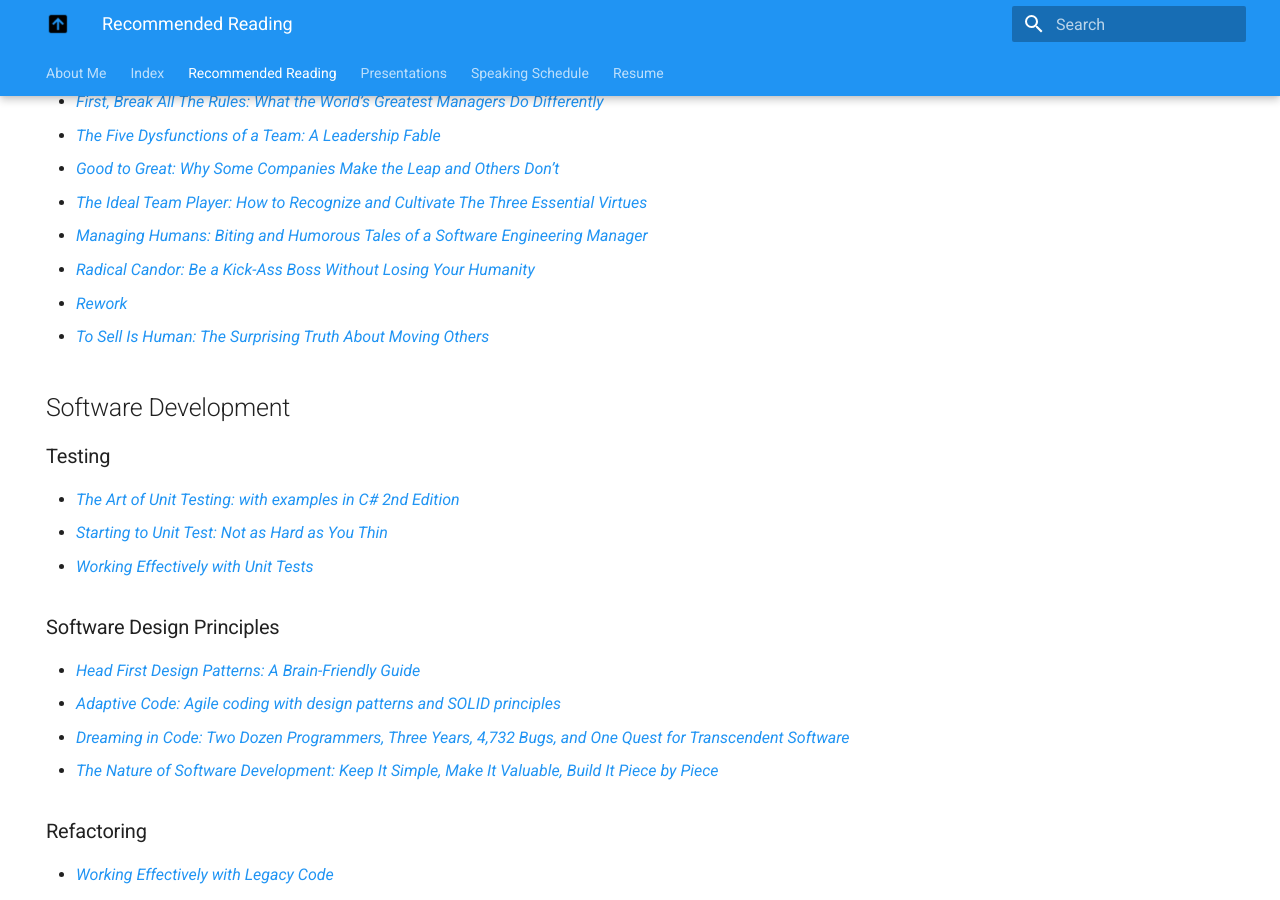
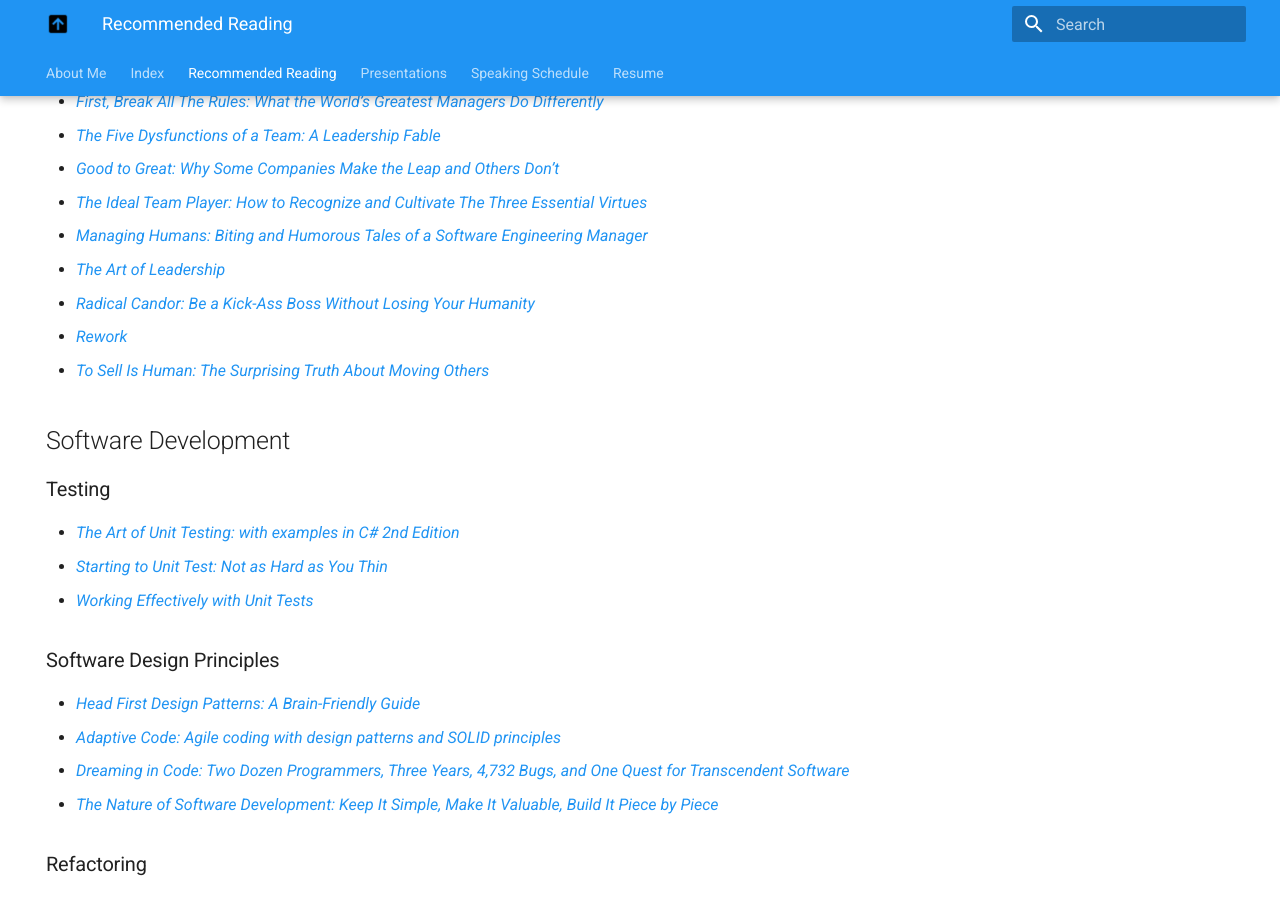
Before and after one commit to cameronpresley/blog, an MkDocs documentation site: the page built from docs/books.md, in a window 1280 px wide and 900 px high, scrolled down 356 px. Built offline with MkDocs 1.6.1 and Material for MkDocs 9.7.7, drawn with Linux system fonts in a browser that asks for light colours.

Commit message:
Added books by Rands to the list (#24)

```diff
--- a/docs/books.md
+++ b/docs/books.md
@@ -10,64 +10,65 @@
 
 ## Leadership
 
-- _[Creating Great Teams: How Self-Selection Lets People Excel](https://smile.amazon.com/Creating-Great-Teams-Self-Selection-People/dp/1680501283")_
-- _[The Effective Manager](https://smile.amazon.com/Effective-Manager-Mark-Horstman/dp/1119244609")_
-- _[Extreme Ownership: How U.S.Navy SEALs Lead and Win](https://www.amazon.com/Extreme-Ownership-U-S-Navy-SEALs-ebook/dp/B0739PYQSS")_
-- _[First, Break All The Rules: What the World&#8217;s Greatest Managers Do Differently](https://smile.amazon.com/First-Break-All-Rules-Differently/dp/1595621113")_
-- _[The Five Dysfunctions of a Team: A Leadership Fable](https://www.amazon.com/Five-Dysfunctions-Team-Leadership-Fable/dp/0787960756")_
-- _[Good to Great: Why Some Companies Make the Leap and Others Don&#8217;t](https://smile.amazon.com/Good-Great-Some-Companies-Others/dp/0066620996")_
-- _[The Ideal Team Player: How to Recognize and Cultivate The Three Essential Virtues](https://www.amazon.com/Ideal-Team-Player-Recognize-Cultivate-ebook/dp/B01B6AEJJ0")_
-- _[Managing Humans: Biting and Humorous Tales of a Software Engineering Manager](https://www.amazon.com/Managing-Humans-Humorous-Software-Engineering/dp/1484221575")_
-- _[Radical Candor: Be a Kick-Ass Boss Without Losing Your Humanity](https://smile.amazon.com/Radical-Candor-Kick-Ass-Without-Humanity/dp/1250103509")_
-- _[Rework](https://smile.amazon.com/Rework-Jason-Fried-ebook/dp/B002MUAJ2A/")_
-- _[To Sell Is Human: The Surprising Truth About Moving Others](https://smile.amazon.com/Sell-Human-Surprising-Moving-Others/dp/1594487154")_
+- _[Creating Great Teams: How Self-Selection Lets People Excel](https://amazon.com/Creating-Great-Teams-Self-Selection-People/dp/1680501283)_
+- _[The Effective Manager](https://amazon.com/Effective-Manager-Mark-Horstman/dp/1119244609)_
+- _[Extreme Ownership: How U.S.Navy SEALs Lead and Win](https://www.amazon.com/Extreme-Ownership-U-S-Navy-SEALs-ebook/dp/B0739PYQSS)_
+- _[First, Break All The Rules: What the World&#8217;s Greatest Managers Do Differently](https://amazon.com/First-Break-All-Rules-Differently/dp/1595621113)_
+- _[The Five Dysfunctions of a Team: A Leadership Fable](https://www.amazon.com/Five-Dysfunctions-Team-Leadership-Fable/dp/0787960756)_
+- _[Good to Great: Why Some Companies Make the Leap and Others Don&#8217;t](https://amazon.com/Good-Great-Some-Companies-Others/dp/0066620996)_
+- _[The Ideal Team Player: How to Recognize and Cultivate The Three Essential Virtues](https://www.amazon.com/Ideal-Team-Player-Recognize-Cultivate-ebook/dp/B01B6AEJJ0)_
+- _[Managing Humans: Biting and Humorous Tales of a Software Engineering Manager](https://www.amazon.com/Managing-Humans-Humorous-Software-Engineering/dp/1484221575)_
+- _[The Art of Leadership](https://www.amazon.com/Art-Leadership-Small-Things-Done/dp/1492045691)_
+- _[Radical Candor: Be a Kick-Ass Boss Without Losing Your Humanity](https://amazon.com/Radical-Candor-Kick-Ass-Without-Humanity/dp/1250103509)_
+- _[Rework](https://amazon.com/Rework-Jason-Fried-ebook/dp/B002MUAJ2A/)_
+- _[To Sell Is Human: The Surprising Truth About Moving Others](https://amazon.com/Sell-Human-Surprising-Moving-Others/dp/1594487154)_
 
 
 ## Software Development
 
 ### Testing
 
-- _[The Art of Unit Testing: with examples in C# 2nd Edition](https://smile.amazon.com/Art-Unit-Testing-examples/dp/1617290890/")_
-- _[Starting to Unit Test: Not as Hard as You Thin](https://smile.amazon.com/Starting-Unit-Test-Hard-Think-ebook/dp/B00KIZ6JAC")_
-- _[Working Effectively with Unit Tests](https://smile.amazon.com/Working-Effectively-Unit-Tests-Fields/dp/1503242706/")_
+- _[The Art of Unit Testing: with examples in C# 2nd Edition](https://amazon.com/Art-Unit-Testing-examples/dp/1617290890/)_
+- _[Starting to Unit Test: Not as Hard as You Thin](https://amazon.com/Starting-Unit-Test-Hard-Think-ebook/dp/B00KIZ6JAC)_
+- _[Working Effectively with Unit Tests](https://amazon.com/Working-Effectively-Unit-Tests-Fields/dp/1503242706/)_
 
 ### Software Design Principles
 
-- _[Head First Design Patterns: A Brain-Friendly Guide](https://smile.amazon.com/Head-First-Design-Patterns-Brain-Friendly/dp/0596007124/")_
-- _[Adaptive Code: Agile coding with design patterns and SOLID principles](https://smile.amazon.com/Adaptive-Code-principles-Developer-Practices/dp/1509302581")_
-- _[Dreaming in Code: Two Dozen Programmers, Three Years, 4,732 Bugs, and One Quest for Transcendent Software](https://smile.amazon.com/Dreaming-Code-Programmers-Transcendent-Software/dp/1400082471")_
-- _[The Nature of Software Development: Keep It Simple, Make It Valuable, Build It Piece by Piece](https://smile.amazon.com/Nature-Software-Development-Simple-Valuable/dp/1941222374")_
+- _[Head First Design Patterns: A Brain-Friendly Guide](https://amazon.com/Head-First-Design-Patterns-Brain-Friendly/dp/0596007124/)_
+- _[Adaptive Code: Agile coding with design patterns and SOLID principles](https://amazon.com/Adaptive-Code-principles-Developer-Practices/dp/1509302581)_
+- _[Dreaming in Code: Two Dozen Programmers, Three Years, 4,732 Bugs, and One Quest for Transcendent Software](https://amazon.com/Dreaming-Code-Programmers-Transcendent-Software/dp/1400082471)_
+- _[The Nature of Software Development: Keep It Simple, Make It Valuable, Build It Piece by Piece](https://amazon.com/Nature-Software-Development-Simple-Valuable/dp/1941222374)_
 
 ### Refactoring
 
-- _[Working Effectively with Legacy Code](https://smile.amazon.com/Working-Effectively-Legacy-Michael-Feathers/dp/0131177052/")_
-- _[Refactoring: Improving the Design of Existing Code](https://smile.amazon.com/Refactoring-Improving-Design-Existing-Code/dp/0201485672")_
+- _[Working Effectively with Legacy Code](https://amazon.com/Working-Effectively-Legacy-Michael-Feathers/dp/0131177052/)_
+- _[Refactoring: Improving the Design of Existing Code](https://amazon.com/Refactoring-Improving-Design-Existing-Code/dp/0201485672)_
 
 ## Career
 
-- _[The Pragmatic Programmer: From Journeyman to Master](https://smile.amazon.com/Pragmatic-Programmer-Journeyman-Master/dp/020161622X/")_
-- _[Apprenticeship Patterns: Guidance for the Aspiring Software Craftsman](https://smile.amazon.com/Apprenticeship-Patterns-Guidance-Aspiring-Craftsman/dp/0596518382/")_
-- _[The Effective Engineer: How to Leverage Your Efforts In Software Engineering to Make a Disproportionate and Meaningful Impact](https://smile.amazon.com/Effective-Engineer-Engineering-Disproportionate-Meaningful/dp/0996128107/")_
-- _[So Good They Can't Ignore You: Why Skills Trump Passion in the Quest for Work You Love](https://smile.amazon.com/Good-They-Cant-Ignore-You-ebook/dp/B0076DDBJ6")_
-- _[Damn Good Advice(For People with Talent!): How To Unleash Your Creative Potential](https://smile.amazon.com/Damn-Good-Advice-People-Talent/dp/0714863483")_
+- _[The Pragmatic Programmer: From Journeyman to Master](https://amazon.com/Pragmatic-Programmer-Journeyman-Master/dp/020161622X/)_
+- _[Apprenticeship Patterns: Guidance for the Aspiring Software Craftsman](https://amazon.com/Apprenticeship-Patterns-Guidance-Aspiring-Craftsman/dp/0596518382/)_
+- _[The Effective Engineer: How to Leverage Your Efforts In Software Engineering to Make a Disproportionate and Meaningful Impact](https://amazon.com/Effective-Engineer-Engineering-Disproportionate-Meaningful/dp/0996128107/)_
+- _[So Good They Can't Ignore You: Why Skills Trump Passion in the Quest for Work You Love](https://amazon.com/Good-They-Cant-Ignore-You-ebook/dp/B0076DDBJ6)_
+- _[Damn Good Advice(For People with Talent!): How To Unleash Your Creative Potential](https://amazon.com/Damn-Good-Advice-People-Talent/dp/0714863483)_
 
 ## Process
 
-- _[Scrum: The Art of Doing Twice the Work in Half the Time](https://smile.amazon.com/Scrum-Doing-Twice-Work-Half/dp/038534645X")_
-- _[The Goal: A Process of Ongoing Improvement](https://smile.amazon.com/Goal-Process-Ongoing-Improvement/dp/0884271951/")_
-- _[Theory of Constraints](https://smile.amazon.com/Theory-Constraints-Eliyahu-M-Goldratt-ebook/dp/B00L7XYW2Q")_
-- _[The Phoenix Project: A Novel about IT, DevOps, and Helping Your Business Win](https://smile.amazon.com/Phoenix-Project-DevOps-Helping-Business-ebook/dp/B078Y98RG8")_
-- _[Making Work Visible: Exposing Time Theft to Optimize Work & Flow](https://smile.amazon.com/Making-Work-Visible-Exposing-Optimize-ebook/dp/B076BYZ6VN")_
-- _[User Story Mapping: Discover the Whole Story, Build the Right Product](https://www.amazon.com/User-Story-Mapping-Discover-Product-ebook/dp/B00NF07FHS")_
-- _[Atomic Habits: An Easy & Proven Way to Build Good Habits & Break Bad Ones](https://www.goodreads.com/book/show/40121378-atomic-habits")_
+- _[Scrum: The Art of Doing Twice the Work in Half the Time](https://amazon.com/Scrum-Doing-Twice-Work-Half/dp/038534645X)_
+- _[The Goal: A Process of Ongoing Improvement](https://amazon.com/Goal-Process-Ongoing-Improvement/dp/0884271951/)_
+- _[Theory of Constraints](https://amazon.com/Theory-Constraints-Eliyahu-M-Goldratt-ebook/dp/B00L7XYW2Q)_
+- _[The Phoenix Project: A Novel about IT, DevOps, and Helping Your Business Win](https://amazon.com/Phoenix-Project-DevOps-Helping-Business-ebook/dp/B078Y98RG8)_
+- _[Making Work Visible: Exposing Time Theft to Optimize Work & Flow](https://amazon.com/Making-Work-Visible-Exposing-Optimize-ebook/dp/B076BYZ6VN)_
+- _[User Story Mapping: Discover the Whole Story, Build the Right Product](https://www.amazon.com/User-Story-Mapping-Discover-Product-ebook/dp/B00NF07FHS)_
+- _[Atomic Habits: An Easy & Proven Way to Build Good Habits & Break Bad Ones](https://www.goodreads.com/book/show/40121378-atomic-habits)_
 
 ## Psychology
 
-- _[Drive: The Surprising Truth About What Motivates Us](https://smile.amazon.com/Drive-Surprising-Truth-About-Motivates/dp/1594488843")_
-- _[Engineering and the Mind&#8217;s Eye](https://smile.amazon.com/Engineering-Minds-Eye-MIT-Press/dp/026256078X")_
-- _[A Whole New Mind: Why Right-Brainers Will Rule the Future](https://smile.amazon.com/gp/product/B000PC0SPU/")_
+- _[Drive: The Surprising Truth About What Motivates Us](https://amazon.com/Drive-Surprising-Truth-About-Motivates/dp/1594488843)_
+- _[Engineering and the Mind&#8217;s Eye](https://amazon.com/Engineering-Minds-Eye-MIT-Press/dp/026256078X)_
+- _[A Whole New Mind: Why Right-Brainers Will Rule the Future](https://amazon.com/gp/product/B000PC0SPU/)_
 
 ## Business
 
-- _[Winning: The Ultimate Business How-To Book](https://smile.amazon.com/Winning-Ultimate-Business-How-Book-ebook/dp/B000FCK3GO")_
-- _[Crossing the Chasm, 3rd Edition: Marketing and Selling Disruptive Products to Mainstream Customers](https://smile.amazon.com/Crossing-Chasm-3rd-Disruptive-Mainstream-ebook/dp/B00DB3D81G")_
+- _[Winning: The Ultimate Business How-To Book](https://amazon.com/Winning-Ultimate-Business-How-Book-ebook/dp/B000FCK3GO)_
+- _[Crossing the Chasm, 3rd Edition: Marketing and Selling Disruptive Products to Mainstream Customers](https://amazon.com/Crossing-Chasm-3rd-Disruptive-Mainstream-ebook/dp/B00DB3D81G)_
```
